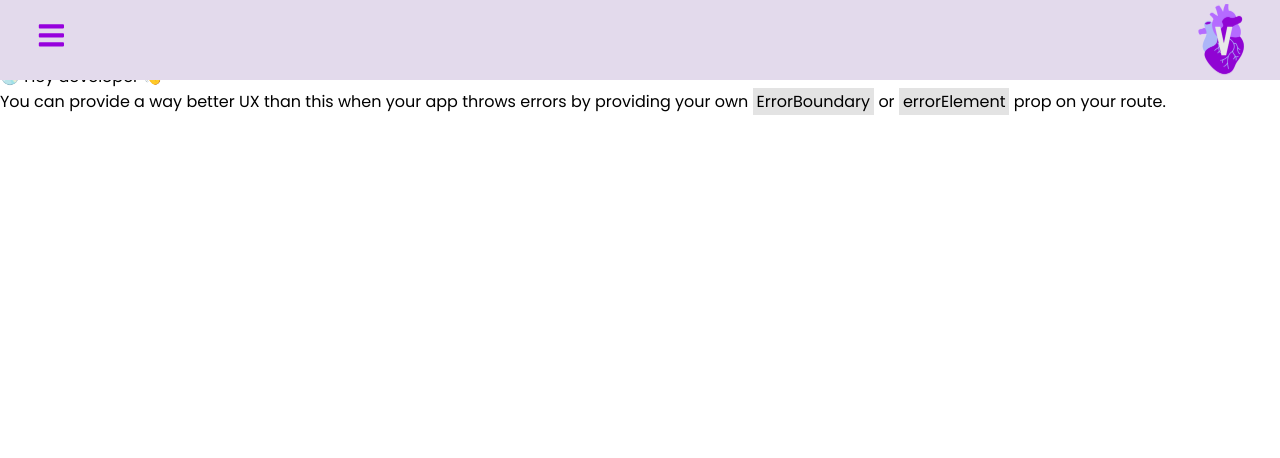
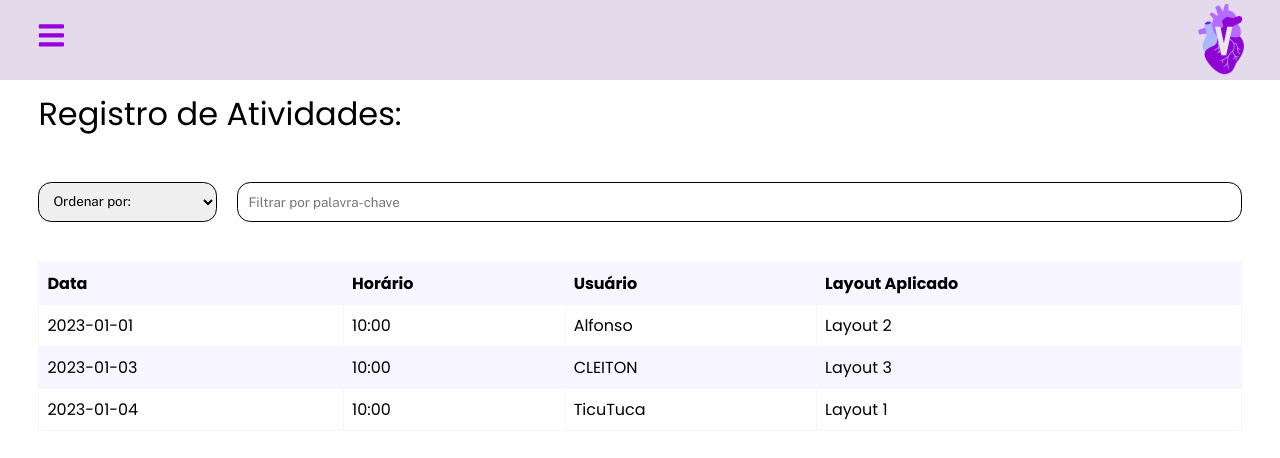
Before and after one commit to Inteli-College/2024-T0008-EC05-G03, a React (Vite) app in the folder src/frontend/: page /controle in a window 1280 px wide. Before the commit this address had no page. Shown: the top 458 px of the page. Built offline with nearby package versions, Linux system fonts and the light colour scheme.

Commit message:
add frotnend pagina registro(LOG)

```diff
--- /dev/null
+++ b/src/frontend/src/components/controleRegistro/dropdown.css
@@ -0,0 +1,9 @@
+@import url('https://fonts.googleapis.com/css2?family=Poppins:ital,wght@0,100;0,200;0,300;0,400;0,500;0,600;0,700;0,800;0,900;1,100;1,200;1,300;1,400;1,500;1,600;1,700;1,800;1,900&family=Public+Sans:ital,wght@0,100..900;1,100..900&display=swap');
+
+.sort-dropdown {
+  padding: 10px;
+  border-radius: 1em;
+  border: 1.5px solid black;
+  font-family: 'Public Sans', sans-serif;
+  flex: none;
+}
--- /dev/null
+++ b/src/frontend/src/components/controleRegistro/dropdown.jsx
@@ -0,0 +1,20 @@
+import React from 'react';
+import './dropdown.css';
+
+const SortDropdown = ({ setSortOrder }) => {
+    const handleSortChange = (e) => {
+      setSortOrder(e.target.value);
+    };
+
+  return (
+    <select onChange={handleSortChange} className='sort-dropdown'>
+      <option value="">Ordenar por:</option>
+      <option value="date_asc">Data de Modificação ↑</option>
+      <option value="date_desc">Data de Modificação ↓</option>
+      <option value="user">Usuário</option>
+      <option value="layout">Layout</option>
+    </select>
+  );
+};
+
+export default SortDropdown;
--- /dev/null
+++ b/src/frontend/src/components/controleRegistro/filtro.css
@@ -0,0 +1,10 @@
+@import url('https://fonts.googleapis.com/css2?family=Poppins:ital,wght@0,100;0,200;0,300;0,400;0,500;0,600;0,700;0,800;0,900;1,100;1,200;1,300;1,400;1,500;1,600;1,700;1,800;1,900&family=Public+Sans:ital,wght@0,100..900;1,100..900&display=swap');
+
+.filter-input {
+    flex-grow: 1;
+    margin-left: 20px;
+    padding: 10px;
+    border: 1.5px solid black;
+    border-radius: 1em;
+    font-family: 'Public Sans', sans-serif;
+  }
--- /dev/null
+++ b/src/frontend/src/components/controleRegistro/filtro.jsx
@@ -0,0 +1,14 @@
+import React from 'react';
+import './filtro.css'
+
+const FilterInput = ({ setFilterKeyword }) => {
+  const handleFilterChange = (e) => {
+    setFilterKeyword(e.target.value);
+  };
+
+  return (
+    <input type="text" placeholder="Filtrar por palavra-chave" onChange={handleFilterChange} className="filter-input"/>
+  );
+};
+
+export default FilterInput;
--- /dev/null
+++ b/src/frontend/src/components/controleRegistro/tabela.css
@@ -0,0 +1,37 @@
+@import url('https://fonts.googleapis.com/css2?family=Poppins:ital,wght@0,100;0,200;0,300;0,400;0,500;0,600;0,700;0,800;0,900;1,100;1,200;1,300;1,400;1,500;1,600;1,700;1,800;1,900&display=swap');
+
+
+.activity-table {
+    width: 100%;
+    border-collapse: collapse;
+    margin-top: 20px;
+    font-family: 'Poppins', sans-serif;
+    font-weight: 400;
+  }
+
+  .activity-table th,
+  .activity-table td {
+    border: 1px solid #F7F5FF;
+    padding: 8px;
+    text-align: left;
+  }
+
+  .activity-table th {
+    background-color: #F7F5FF;
+    color: black;
+    font-family: 'Poppins', sans-serif;
+  }
+
+  .activity-table tr:nth-child(even) {
+    background-color: #F7F5FF;
+  }
+
+  .activity-table tr:hover {
+    background-color:#ddd;
+  }
+
+  .table-container {
+    max-height: 500px;
+    overflow-y: auto;
+    margin-bottom: 20px;
+  }
--- /dev/null
+++ b/src/frontend/src/components/controleRegistro/tabela.jsx
@@ -0,0 +1,31 @@
+import React from 'react';
+import './tabela.css';
+
+const ActivityTable = ({ activities }) => {
+  return (
+   <div className="table-container">
+      <table className='activity-table'>
+        <thead>
+          <tr>
+            <th>Data</th>
+            <th>Horário</th>
+            <th>Usuário</th>
+            <th>Layout Aplicado</th>
+          </tr>
+        </thead>
+        <tbody>
+          {activities.map((activity, index) => (
+            <tr key={index}>
+              <td>{activity.date}</td>
+              <td>{activity.time}</td>
+              <td>{activity.user}</td>
+              <td>{activity.layout}</td>
+            </tr>
+          ))}
+        </tbody>
+      </table>
+    </div>
+  );
+};
+
+export default ActivityTable;
--- a/src/frontend/src/main.jsx
+++ b/src/frontend/src/main.jsx
@@ -5,6 +5,7 @@ import Montar from './pages/Montar/Montar.jsx';
 import Selecionado from './pages/Selecionado/Selecionado.jsx';
 import ControleBR from './pages/ControleBR/ControleBR.jsx';
 import Selecionar from './pages/Selecionar/Selecionar.jsx';
+import ControleRegistro from './pages/ControleRegistro/controleRegistro.jsx';
 import { createBrowserRouter, RouterProvider } from 'react-router-dom';
 import NavBar from './components/navbar/navbar.jsx';
 
@@ -25,6 +26,10 @@ const router = createBrowserRouter([
   {
     path: '/selecionar',
     element: <Selecionar />
+  },
+  {
+    path: '/controle',
+    element: <ControleRegistro />
   }
 ]);
 
--- /dev/null
+++ b/src/frontend/src/pages/ControleRegistro/controleRegistro.css
@@ -0,0 +1,26 @@
+
+
+@import url('https://fonts.googleapis.com/css2?family=Poppins:ital,wght@0,100;0,200;0,300;0,400;0,500;0,600;0,700;0,800;0,900;1,100;1,200;1,300;1,400;1,500;1,600;1,700;1,800;1,900&display=swap');
+
+.activity-log-page {
+    margin-top: 7%;
+    margin-left: 3%;
+    margin-right: 3%;
+    margin-bottom: 3%;
+    display: flex;
+    flex-direction: column;
+    font-family: Arial, sans-serif;
+  }
+
+  .activity-log-header {
+    margin-bottom: 20px;
+    font-family: 'Poppins', sans-serif;
+    font-weight: 400;
+  }
+
+  .controls {
+    margin-top: 2%;
+    display: flex;
+    justify-content: space-between;
+    margin-bottom: 20px;
+  }
--- /dev/null
+++ b/src/frontend/src/pages/ControleRegistro/controleRegistro.jsx
@@ -0,0 +1,59 @@
+import React, { useState, useMemo } from 'react';
+import SortDropdown from '../../components/controleRegistro/dropdown';
+import FilterInput from '../../components/controleRegistro/filtro';
+import ActivityTable from '../../components/controleRegistro/tabela';
+import './controleRegistro.css';
+
+const ActivityLogPage = () => {
+  const [sortOrder, setSortOrder] = useState('');
+  const [filterKeyword, setFilterKeyword] = useState('');
+
+  const activities = useMemo(() => [
+    { date: '2023-01-01', time: '10:00', user: 'Alfonso', layout: 'Layout 2' },
+    { date: '2023-01-03', time: '10:00', user: 'CLEITON', layout: 'Layout 3' },
+    { date: '2023-01-04', time: '10:00', user: 'TicuTuca', layout: 'Layout 1' },
+  ], []);
+
+
+  const sortedActivities = useMemo(() => {
+    const sortFunctions = {
+      date_asc: (a, b) => new Date(a.date) - new Date(b.date),
+      date_desc: (a, b) => new Date(b.date) - new Date(a.date),
+      user: (a, b) => a.user.localeCompare(b.user),
+      layout: (a, b) => extractNumber(a.layout) - extractNumber(b.layout),
+    };
+
+
+    function extractNumber(layout) {
+      const match = layout.match(/\d+$/);
+      return match ? parseInt(match[0], 10) : 0;
+    }
+
+    return activities.slice().sort(sortFunctions[sortOrder] || (() => 0));
+  }, [activities, sortOrder]);
+
+
+  const filteredAndSortedActivities = useMemo(() => {
+    const lowercasedFilter = filterKeyword.toLowerCase();
+    return sortedActivities.filter((activity) => {
+      return (
+        activity.date.toLowerCase().includes(lowercasedFilter) ||
+        activity.user.toLowerCase().includes(lowercasedFilter) ||
+        activity.layout.toLowerCase().includes(lowercasedFilter)
+      );
+    });
+  }, [sortedActivities, filterKeyword]);
+
+  return (
+    <div className="activity-log-page">
+      <h1 className="activity-log-header">Registro de Atividades:</h1>
+      <div className="controls">
+      <SortDropdown setSortOrder={setSortOrder} />
+      <FilterInput setFilterKeyword={setFilterKeyword} />
+      </div>
+      <ActivityTable activities={filteredAndSortedActivities} />
+    </div>
+
+  );
+};
+export default ActivityLogPage;
```
